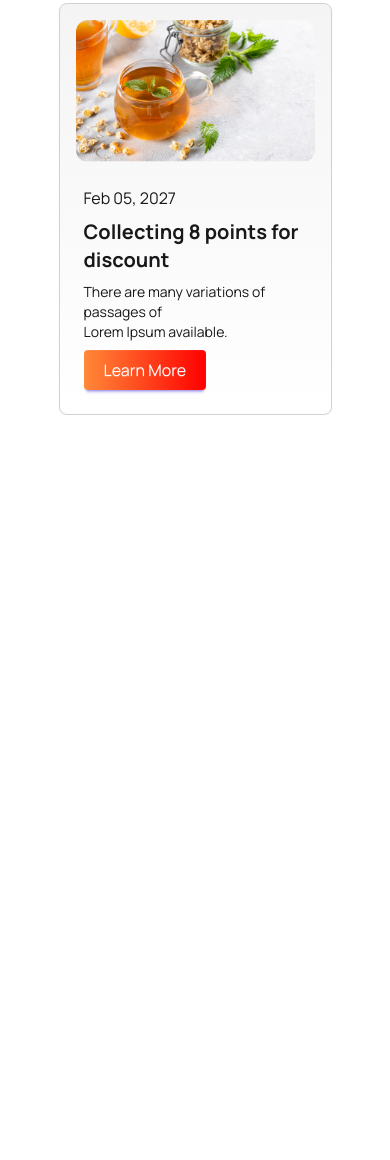
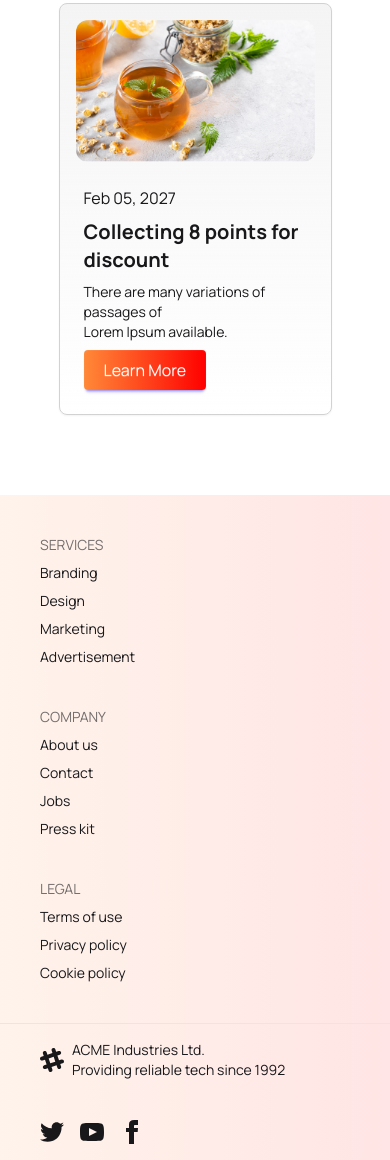
Before and after one commit to mdszhossain/Tea-House-Website, a plain HTML site: page index.html in a window 390 px wide. Shown: the part 6227-7387 px from the top of the page. Before the commit the page ends 6642 px from the top, so only its background shows below. Drawn offline with nearby package versions, Linux system fonts and the light colour scheme.

Commit message:
Created responsive footer & project complete

```diff
--- a/index.html
+++ b/index.html
@@ -242,7 +242,8 @@
                     majority have suffered alteration in some form, <br> by injected humour, or randomised words which
                     don't look even slightly believable. </p>
             </div>
-            <div class="news-card flex sm:flex-col md:flex-row lg:flex-row xl:flex-row sm:items-center sm:gap-10 md:justify-evenly lg:justify-evenly xl:justify-evenly">
+            <div
+                class="news-card flex sm:flex-col md:flex-row lg:flex-row xl:flex-row sm:items-center sm:gap-10 md:justify-evenly lg:justify-evenly xl:justify-evenly">
                 <div class="cards card bg-base-100 shadow-sm sm:w-96 md:w-60 lg:w-64 xl:w-96">
                     <figure class="px-4 pt-4">
                         <img src="./assets/images/news-1.png" alt="Shoes" class="rounded-xl" />
@@ -290,7 +291,71 @@
     </main>
 
     <!-- Footer Section -->
-    <footer></footer>
+    <footer class="footer sm:footer-horizontal text-base-content p-10 mt-20">
+        <nav>
+            <h6 class="footer-title">Services</h6>
+            <a class="link link-hover">Branding</a>
+            <a class="link link-hover">Design</a>
+            <a class="link link-hover">Marketing</a>
+            <a class="link link-hover">Advertisement</a>
+        </nav>
+        <nav>
+            <h6 class="footer-title">Company</h6>
+            <a class="link link-hover">About us</a>
+            <a class="link link-hover">Contact</a>
+            <a class="link link-hover">Jobs</a>
+            <a class="link link-hover">Press kit</a>
+        </nav>
+        <nav>
+            <h6 class="footer-title">Legal</h6>
+            <a class="link link-hover">Terms of use</a>
+            <a class="link link-hover">Privacy policy</a>
+            <a class="link link-hover">Cookie policy</a>
+        </nav>
+    </footer>
+    <footer class="footer bg-base-200 text-base-content border-base-300 border-t px-10 py-4">
+        <aside class="grid-flow-col items-center">
+            <svg width="24" height="24" viewBox="0 0 24 24" xmlns="http://www.w3.org/2000/svg" fill-rule="evenodd"
+                clip-rule="evenodd" class="fill-current">
+                <path
+                    d="M22.672 15.226l-2.432.811.841 2.515c.33 1.019-.209 2.127-1.23 2.456-1.15.325-2.148-.321-2.463-1.226l-.84-2.518-5.013 1.677.84 2.517c.391 1.203-.434 2.542-1.831 2.542-.88 0-1.601-.564-1.86-1.314l-.842-2.516-2.431.809c-1.135.328-2.145-.317-2.463-1.229-.329-1.018.211-2.127 1.231-2.456l2.432-.809-1.621-4.823-2.432.808c-1.355.384-2.558-.59-2.558-1.839 0-.817.509-1.582 1.327-1.846l2.433-.809-.842-2.515c-.33-1.02.211-2.129 1.232-2.458 1.02-.329 2.13.209 2.461 1.229l.842 2.515 5.011-1.677-.839-2.517c-.403-1.238.484-2.553 1.843-2.553.819 0 1.585.509 1.85 1.326l.841 2.517 2.431-.81c1.02-.33 2.131.211 2.461 1.229.332 1.018-.21 2.126-1.23 2.456l-2.433.809 1.622 4.823 2.433-.809c1.242-.401 2.557.484 2.557 1.838 0 .819-.51 1.583-1.328 1.847m-8.992-6.428l-5.01 1.675 1.619 4.828 5.011-1.674-1.62-4.829z">
+                </path>
+            </svg>
+            <p>
+                ACME Industries Ltd.
+                <br />
+                Providing reliable tech since 1992
+            </p>
+        </aside>
+        <nav class="md:place-self-center md:justify-self-end">
+            <div class="grid grid-flow-col gap-4">
+                <a>
+                    <svg xmlns="http://www.w3.org/2000/svg" width="24" height="24" viewBox="0 0 24 24"
+                        class="fill-current">
+                        <path
+                            d="M24 4.557c-.883.392-1.832.656-2.828.775 1.017-.609 1.798-1.574 2.165-2.724-.951.564-2.005.974-3.127 1.195-.897-.957-2.178-1.555-3.594-1.555-3.179 0-5.515 2.966-4.797 6.045-4.091-.205-7.719-2.165-10.148-5.144-1.29 2.213-.669 5.108 1.523 6.574-.806-.026-1.566-.247-2.229-.616-.054 2.281 1.581 4.415 3.949 4.89-.693.188-1.452.232-2.224.084.626 1.956 2.444 3.379 4.6 3.419-2.07 1.623-4.678 2.348-7.29 2.04 2.179 1.397 4.768 2.212 7.548 2.212 9.142 0 14.307-7.721 13.995-14.646.962-.695 1.797-1.562 2.457-2.549z">
+                        </path>
+                    </svg>
+                </a>
+                <a>
+                    <svg xmlns="http://www.w3.org/2000/svg" width="24" height="24" viewBox="0 0 24 24"
+                        class="fill-current">
+                        <path
+                            d="M19.615 3.184c-3.604-.246-11.631-.245-15.23 0-3.897.266-4.356 2.62-4.385 8.816.029 6.185.484 8.549 4.385 8.816 3.6.245 11.626.246 15.23 0 3.897-.266 4.356-2.62 4.385-8.816-.029-6.185-.484-8.549-4.385-8.816zm-10.615 12.816v-8l8 3.993-8 4.007z">
+                        </path>
+                    </svg>
+                </a>
+                <a>
+                    <svg xmlns="http://www.w3.org/2000/svg" width="24" height="24" viewBox="0 0 24 24"
+                        class="fill-current">
+                        <path
+                            d="M9 8h-3v4h3v12h5v-12h3.642l.358-4h-4v-1.667c0-.955.192-1.333 1.115-1.333h2.885v-5h-3.808c-3.596 0-5.192 1.583-5.192 4.615v3.385z">
+                        </path>
+                    </svg>
+                </a>
+            </div>
+        </nav>
+    </footer>
 </body>
 
 </html>
--- a/styles/style.css
+++ b/styles/style.css
@@ -62,6 +62,9 @@
 }
 .cards {
     border: 1px solid var(--Dark-05, #D2D2D2);
+}
+.footer {
+    background: linear-gradient(270deg, rgba(255, 0, 0, 0.10) 0%, rgba(255, 137, 56, 0.10) 100%);
 }
 
 
```
